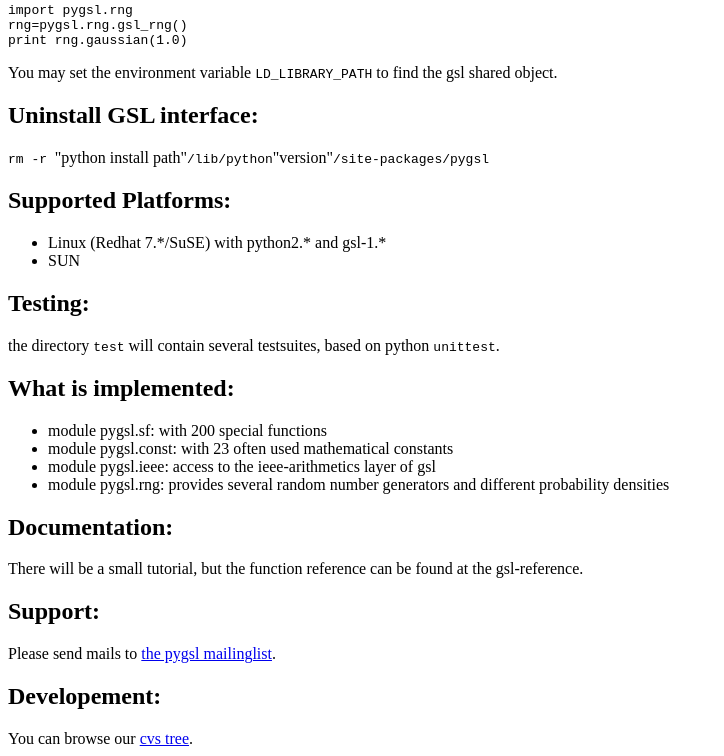
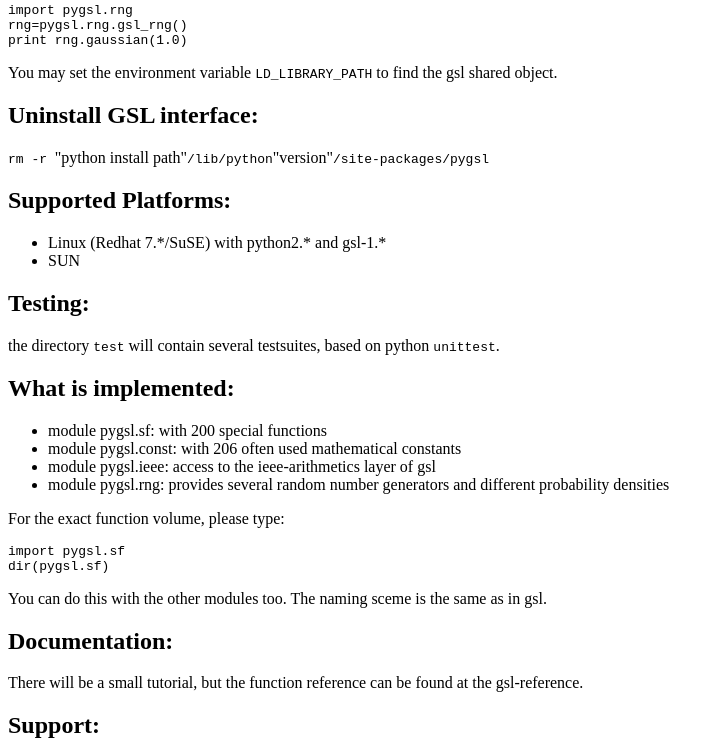
Before and after one commit to pygsl/pygsl, a plain HTML site: page doc/README.html in a window 1280 px wide. Shown: the part 873-1629 px from the top of the page, without its empty margins (0-724 px from the left). Drawn offline with Linux system fonts and the light colour scheme.

Commit message:
updated doc for new features and usage hints

```diff
--- a/doc/README.html
+++ b/doc/README.html
@@ -33,7 +33,7 @@ You can download it here: <a href="http://pygsl.sourceforge.net/">http://pygsl.s
 <p><tt>gzip -d -c pygsl-x.y.z.tar.gz|tar xvf-</tt>
 <br><tt>cd pygsl-x.y.z</tt>
 <br><tt>#do this with your prefered python version</tt>
-<br><tt>#to set the gsl location explicitly use --gsl-prefix=/path/to/gsl</tt>
+<br><tt>#to set the gsl location explicitly use setup.py --gsl-prefix=/path/to/gsl</tt>
 <br><tt>python setup.py build</tt>
 <br><tt># change to a id, that is allowed to do installation</tt>
 <br><tt>python setup.py install</tt>
@@ -66,10 +66,16 @@ the directory <tt>test</tt> will contain several testsuites, based on python <tt
 
 <ul>
 <li>module pygsl.sf: with 200 special functions</li>
-<li>module pygsl.const: with 23 often used mathematical constants</li>
+<li>module pygsl.const: with 206 often used mathematical constants</li>
 <li>module pygsl.ieee: access to the ieee-arithmetics layer of gsl</li>
 <li>module pygsl.rng: provides several random number generators and different probability densities</li>
 </ul>
+
+For the exact function volume, please type:
+<p><tt>import pygsl.sf</tt>
+<br><tt>dir(pygsl.sf)</tt>
+<p>
+You can do this with the other modules too. The naming sceme is the same as in gsl.
 
 <h2>Documentation:</h2>
 There will be a small tutorial, but the function reference can be found at the gsl-reference.
```
